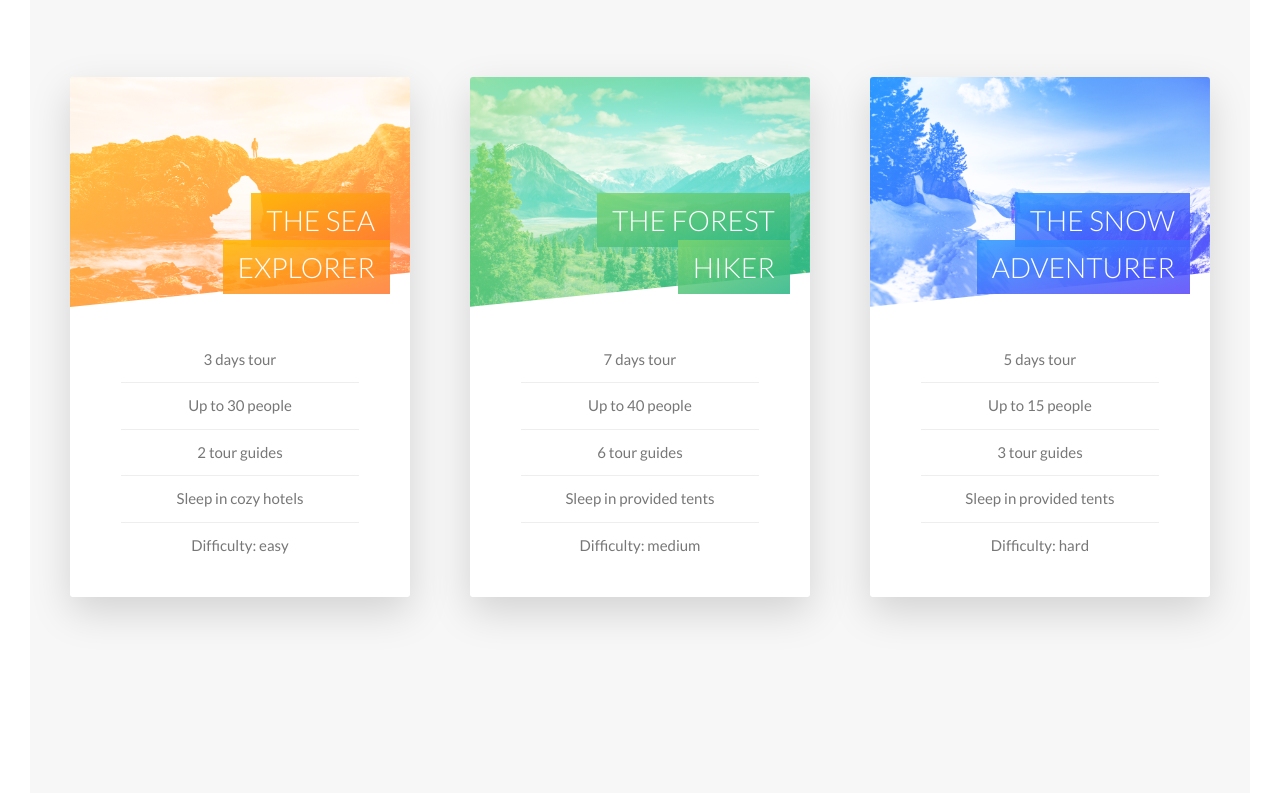
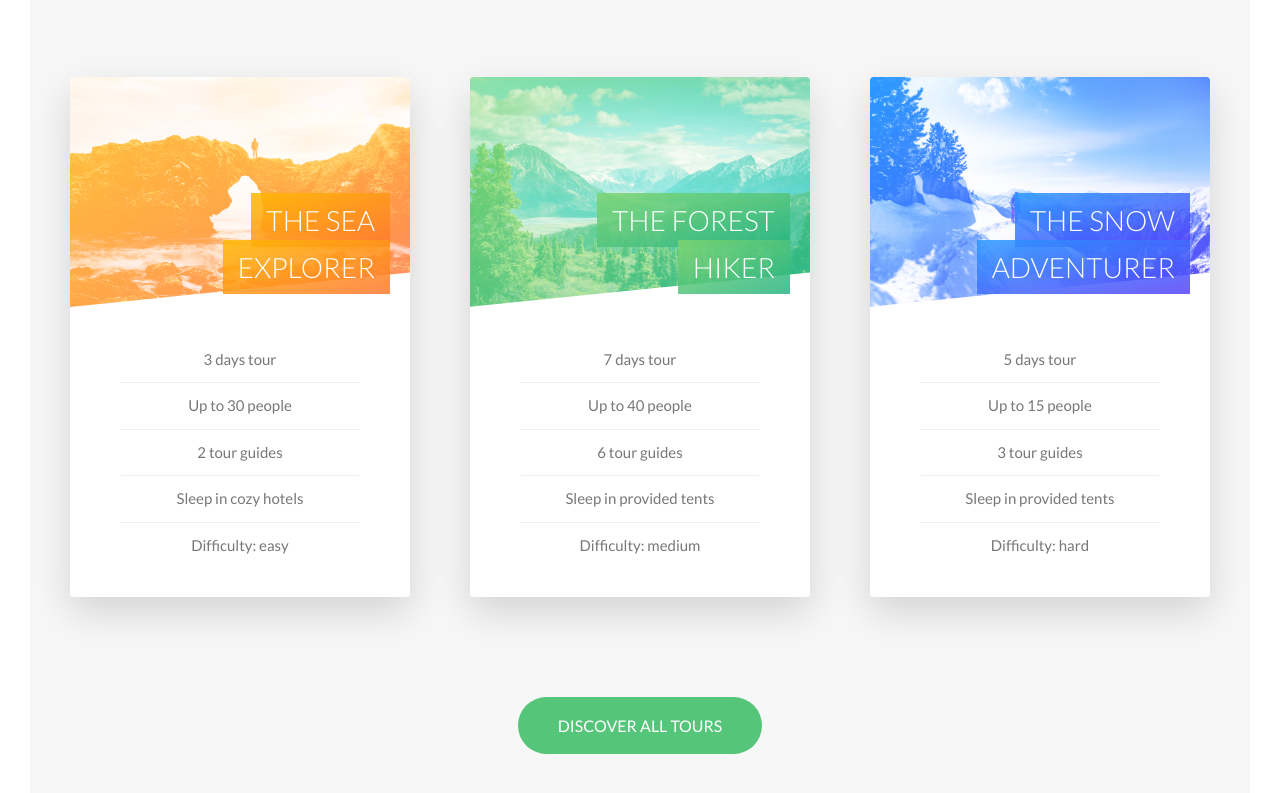
Before and after one commit to varunkverma/natour, a website: page index.html in a window 1280 px wide. Shown: the part 2400-3193 px from the top of the page. Drawn offline with Linux system fonts and the light colour scheme; files whose address does not match are found by name.

Commit message:
modified the style of the tours section

```diff
--- a/index.html
+++ b/index.html
@@ -249,6 +249,9 @@
             </div>
           </div>
         </div>
+        <div class="u-center-text u-margin-top-huge">
+          <a href="#" class="btn btn--green">Discover all tours</a>
+        </div>
       </section>
     </main>
 
--- a/sass/base/_utilities.scss
+++ b/sass/base/_utilities.scss
@@ -13,3 +13,11 @@
 .u-margin-bottom-big {
   margin-bottom: 8rem;
 }
+
+.u-margin-top-big {
+  margin-top: 8rem;
+}
+
+.u-margin-top-huge {
+  margin-top: 10rem;
+}
--- a/sass/components/_button.scss
+++ b/sass/components/_button.scss
@@ -39,6 +39,16 @@
 
     &::after {
       background-color: $color-white;
+    }
+  }
+
+  /* green Buttons */
+  &--green {
+    background-color: $color-primary;
+    color: $color-white;
+
+    &::after {
+      background-color: $color-primary;
     }
   }
 
--- a/sass/components/_card.scss
+++ b/sass/components/_card.scss
@@ -64,6 +64,9 @@
     background-blend-mode: screen;
     -webkit-clip-path: polygon(0 0, 100% 0, 100% 85%, 0 100%);
     clip-path: polygon(0 0, 100% 0, 100% 85%, 0 100%);
+
+    border-top-left-radius: 3px;
+    border-top-right-radius: 3px;
     &--1 {
       background-image: linear-gradient(
           to right bottom,
--- a/sass/pages/_home.scss
+++ b/sass/pages/_home.scss
@@ -27,6 +27,6 @@
 // tours section on Home page
 .section-tours {
   background-color: $color-grey-light-1;
-  padding: 25rem 0 50rem 0;
+  padding: 25rem 0 15rem 0;
   margin-top: -10rem;
 }
```
Also changed, not shown: css/style.css.
